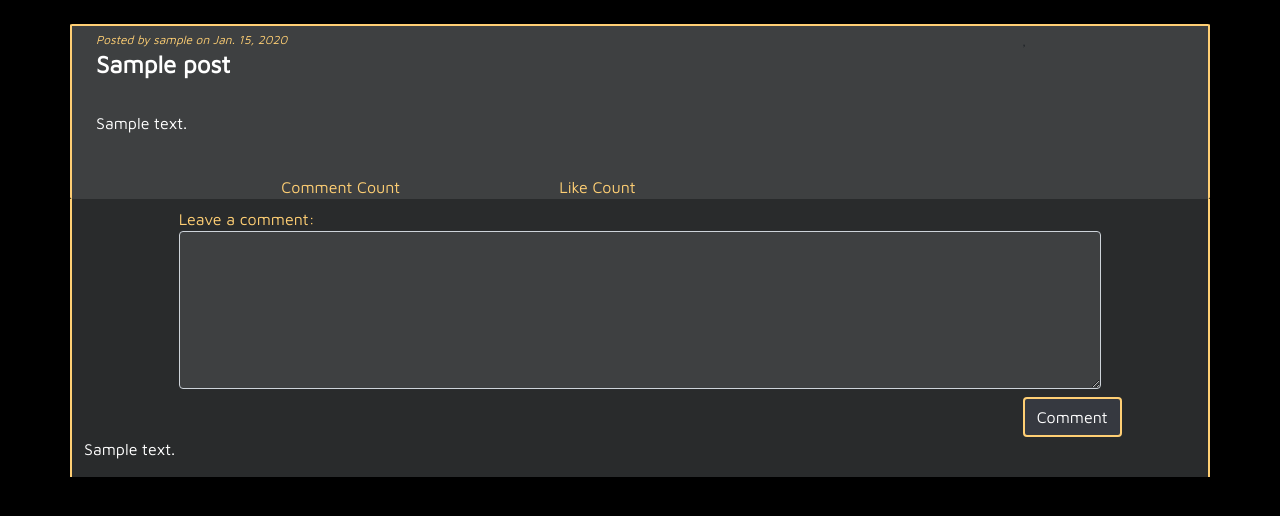
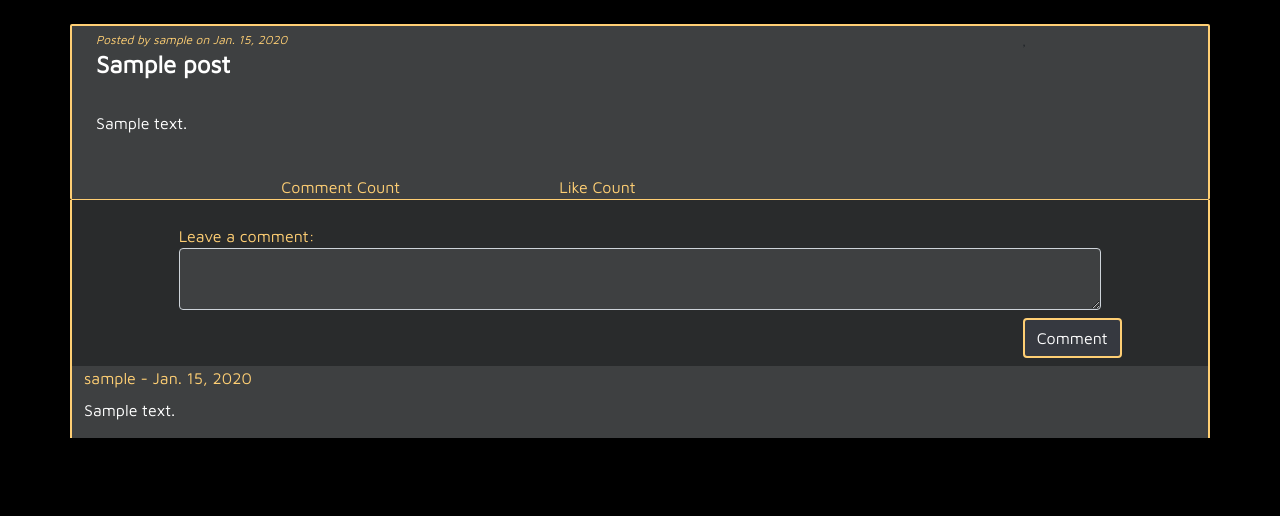
Before and after one commit to Ksson96/the-we-forum, a Django app: page /post/1 in a window 1280 px wide. Shown: the part 77-593 px from the top of the page. Run offline with Django 4.2, Linux system fonts and the light colour scheme; tables that the repository leaves empty hold one stand-in row (values such as "Sample post"); some libraries are stand-ins or nearby versions.

Commit message:
Add some style colors and create loop to shift background colors for each comment

```diff
--- a/forum/forms.py
+++ b/forum/forms.py
@@ -28,5 +28,5 @@ class CommentForm(forms.ModelForm):
             'body': ('Leave a comment:'),
         }
         widgets = {
-            'body': forms.Textarea(attrs={'class': 'form-control', 'rows': 6 })
+            'body': forms.Textarea(attrs={'class': 'form-control', 'rows': 2 })
         }
--- a/static/css/style.css
+++ b/static/css/style.css
@@ -49,6 +49,10 @@ a, a:visited {
     color: inherit;
     text-decoration: none;
    }
+
+form > label {
+    color: #FFCF74;
+}
 
 /* Post List View */
 
@@ -115,16 +119,10 @@ a, a:visited {
     background-color: #3e4041;
     border: 2px solid #FFCF74;
     border-radius: 2px;
-    border-bottom:none;
+    border-bottom:1px solid #FFCF74;
 }
 
-#border {
-    border-bottom: 2px solid #FFCF74;
-    width: 50%;
-    display: inline-block;
-    position: absolute;
-    left: 25%;
-}
+
 
 .comment-container {
     background-color: #292b2c;
@@ -132,10 +130,10 @@ a, a:visited {
     border-right: #FFCF74 solid 2px;
 }
 
-form > label {
-    color: #FFCF74;
-}
-
 .form-control {
     background-color: #3e4041;
 }
+
+.comment-color {
+    background-color: #3e4041;
+}
--- a/templates/post.html
+++ b/templates/post.html
@@ -32,14 +32,14 @@
         </div>
 
     </div>
-    <!-- <div id="border"></div> -->
+
 </div>
 
 <!--Comment Section-->
 
 <div class="container-md comment-container">
     <div class="row">
-        <div class="col col-md-10 offset-1 mt-2">
+        <div class="col col-md-10 offset-1 mt-4">
             <form method="POST" action="">
                 {% csrf_token %}
                 {{ comment_form }}
@@ -51,9 +51,10 @@
         </div>
     </div>
     {% for comment in comments %}
-    <div class="row">
+    <div class="row mt-2 {% if forloop.counter|divisibleby:2 %}{% else %}comment-color{% endif %}">
         <div class="col">
-            <p>{{ comment.body }}</p>
+            <span>{{ comment.author }} - {{ comment.created_date }}</span>
+            <p class="mt-2">{{ comment.body }}</p>
         </div>
     </div>
     {% endfor %}
```
